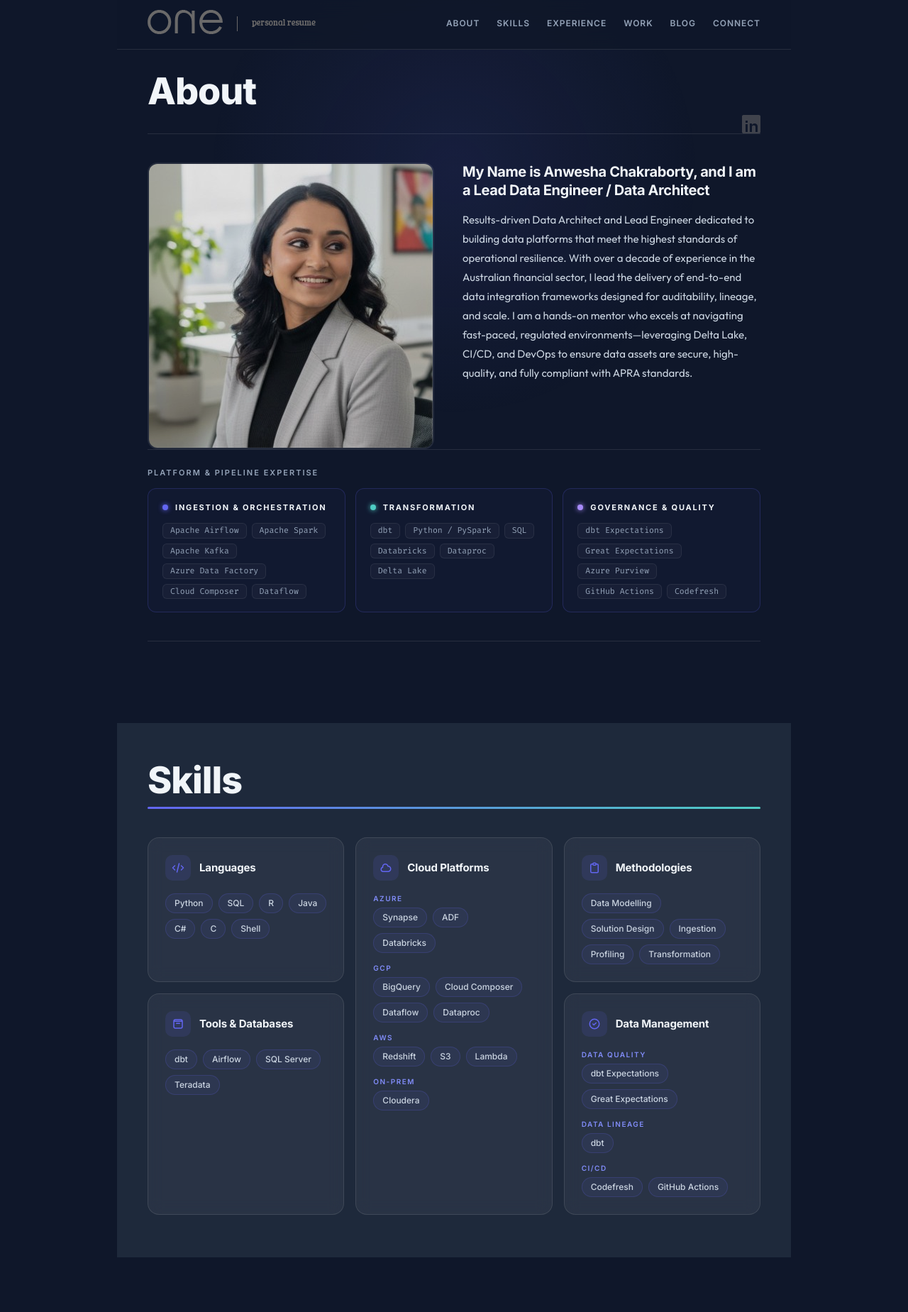
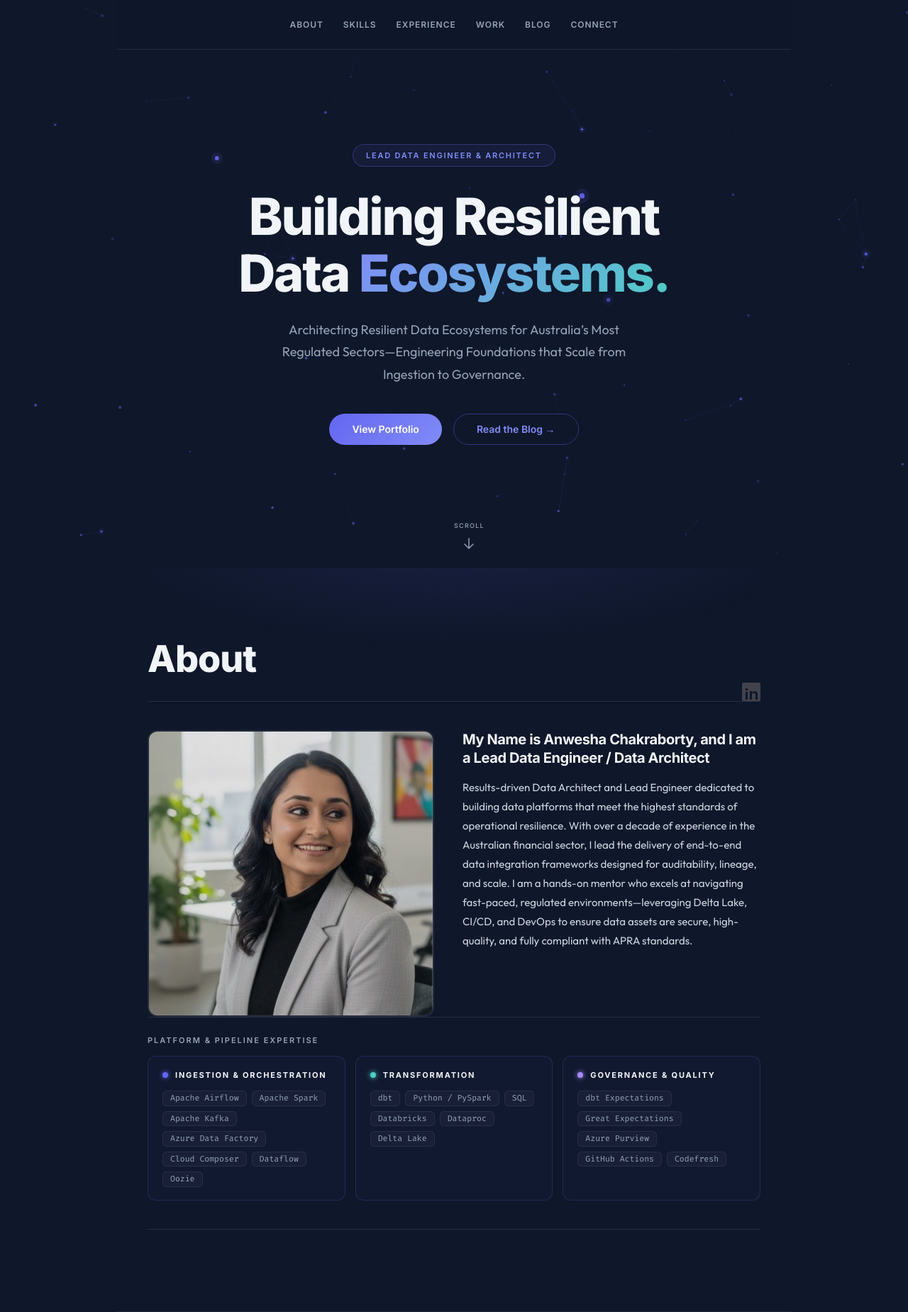
Before and after one commit to ac6596/Anwesha.Me, a Flask app: page / in a window 1280 px wide. Shown: the top 1849 px of the page at 71% size. Run offline with Flask 3, Linux system fonts and the light colour scheme.

Commit message:
Style changes, added skills

```diff
--- a/app/index.html
+++ b/app/index.html
@@ -9,6 +9,7 @@
 <link rel="preconnect" href="https://fonts.gstatic.com" crossorigin>
 <link href="https://fonts.googleapis.com/css2?family=Inter:wght@400;500;600;700;800&family=Outfit:wght@300;400;500;600&family=Fira+Code:wght@300;400;500&display=swap" rel="stylesheet">
 <link rel="stylesheet" href="https://cdn.jsdelivr.net/gh/devicons/devicon@latest/devicon.min.css">
+<link rel="stylesheet" href="https://unpkg.com/aos@2.3.4/dist/aos.css" />
 <script type='text/javascript' src="https://ajax.googleapis.com/ajax/libs/jquery/3.7.1/jquery.min.js"></script>
 <script type="text/javascript" src="js/jquery.prettyPhoto.js"></script>
 <script type="text/javascript" src="js/jquery.easing.1.3.js"></script>
@@ -30,10 +31,32 @@
   </ul>
 </div>
 
+<!--Begin Hero Section-->
+<section id="hero">
+  <canvas id="hero-canvas"></canvas>
+  <div class="hero-content">
+    <span class="hero-eyebrow">Lead Data Engineer &amp; Architect</span>
+    <h1 class="hero-heading">Building Resilient<br>Data <em>Ecosystems.</em></h1>
+    <p class="hero-sub">Architecting Resilient Data Ecosystems for Australia’s Most Regulated Sectors—Engineering Foundations that Scale from Ingestion to Governance.</p>
+    <div class="hero-ctas">
+      <a href="#work" class="hero-cta hero-cta--primary">View Portfolio</a>
+      <a href="/blog" class="hero-cta hero-cta--ghost">Read the Blog &rarr;</a>
+    </div>
+  </div>
+  <a href="#about" class="hero-scroll-hint">
+    <span>Scroll</span>
+    <svg width="16" height="20" viewBox="0 0 16 20" fill="none" xmlns="http://www.w3.org/2000/svg" aria-hidden="true">
+      <path d="M8 3v14M2 11l6 6 6-6" stroke="currentColor" stroke-width="1.5" stroke-linecap="round" stroke-linejoin="round"/>
+    </svg>
+  </a>
+</section>
+<!--End Hero Section-->
+
 <div id="container">
 
 <!--Begin About Section-->
 <div id="about" class="reveal">
+  <div id="about-parallax-bg"></div>
   <h1>About</h1>
   <ul id="top-social">
     <!--<li><a href="https://www.facebook.com/anwesha.chakraborty.180" class="facebook">Facebook</a></li>-->
@@ -49,7 +72,7 @@
       <div class="ecosystem-bento">
 
         <!-- Ingestion & Orchestration -->
-        <div class="eco-card">
+        <div class="eco-card" data-aos="fade-up" data-aos-delay="0">
           <div class="eco-card-header">
             <span class="eco-dot eco-dot--indigo"></span>
             <h4 class="eco-category">Ingestion &amp; Orchestration</h4>
@@ -61,11 +84,12 @@
             <span class="eco-tool">Azure Data Factory</span>
             <span class="eco-tool">Cloud Composer</span>
             <span class="eco-tool">Dataflow</span>
+            <span class="eco-tool">Oozie</span>
           </div>
         </div>
 
         <!-- Transformation -->
-        <div class="eco-card">
+        <div class="eco-card" data-aos="fade-up" data-aos-delay="100">
           <div class="eco-card-header">
             <span class="eco-dot eco-dot--teal"></span>
             <h4 class="eco-category">Transformation</h4>
@@ -81,7 +105,7 @@
         </div>
 
         <!-- Governance & Quality -->
-        <div class="eco-card">
+        <div class="eco-card" data-aos="fade-up" data-aos-delay="200">
           <div class="eco-card-header">
             <span class="eco-dot eco-dot--violet"></span>
             <h4 class="eco-category">Governance &amp; Quality</h4>
@@ -167,6 +191,7 @@
             <span class="bento-subgroup-label">On-Prem</span>
             <div class="bento-tags">
               <span class="bento-tag">Cloudera</span>
+              <span class="bento-tag">Redhat Openshift</span>
             </div>
           </div>
         </div>
@@ -249,37 +274,37 @@
   <div class="content">
 
     <div class="col">
-      <h2>Senior Data Engineer – ANZ | KYC Uplift</h2>
+      <h2>Senior Data Engineer – <span class="company-name">ANZ</span> | KYC Uplift</h2>
       <span class="exp-date">Nov 2025 – Present</span>
       <p>Working as a Lead Data Engineer within KYC uplift, building end-to-end data solutions that deliver trusted insights for financial crime, AML, and regulatory obligations. Responsible for stakeholder management across business and technology, embedding data governance, lineage, and quality controls, optimising data pipelines for scale and reliability, and coaching data engineers to support sustainable delivery.</p>
     </div>
 
     <div class="col">
-      <h2>Senior Data Engineer – ANZ | Customer Care</h2>
+      <h2>Senior Data Engineer – <span class="company-name">ANZ</span> | Customer Care</h2>
       <span class="exp-date">May 2024 – Nov 2025</span>
       <p>Worked as a Senior Data Engineer building a proactive, customer-centric data approach across high impact processes (HIPs) such as bereavement, hardship, and remediation. Partnered closely with business, risk, and operations stakeholders — owning data governance and quality frameworks, improving pipeline performance and resilience, and mentoring data engineers to uplift team capability and delivery maturity.</p>
     </div>
 
     <div class="col">
-      <h2>Senior Data Engineer – ANZ | Retail &amp; Commercial</h2>
+      <h2>Senior Data Engineer – <span class="company-name">ANZ</span> | Retail &amp; Commercial</h2>
       <span class="exp-date">Apr 2023 – May 2024</span>
       <p>Architected enterprise Delta Lake transaction assets in Spark. Led 6 engineers through Teradata-to-OpenShift migration, standardising Airflow + dbt for data observability at scale.</p>
     </div>
 
     <div class="col">
-      <h2>Data Engineer – ANZ | Commercial &amp; Responsible Banking</h2>
+      <h2>Data Engineer – <span class="company-name">ANZ</span> | Commercial &amp; Responsible Banking</h2>
       <span class="exp-date">2020 – 2023</span>
       <p>Built geospatial and payment pipelines for regulatory-grade analytics. Delivered R Shiny tools and automated CI/CD for legacy Python platform modernisation.</p>
     </div>
 
     <div class="col">
-      <h2>Data Engineer – AGL Energy</h2>
+      <h2>Data Engineer – <span class="company-name">AGL</span> Energy</h2>
       <span class="exp-date">2019 – 2020</span>
       <p>Designed Azure data platforms (ADF, Synapse, Databricks) for energy analytics and LRET/SRET compliance. Reduced ETL latency ~35% and implemented Microsoft Purview for data governance.</p>
     </div>
 
     <div class="col">
-      <h2>Earlier Roles – HCL, Infosys, Wipro</h2>
+      <h2>Earlier Roles – <span class="company-name">HCL</span>, <span class="company-name">Infosys</span>, <span class="company-name">Wipro</span></h2>
       <span class="exp-date">Software Engineer → Senior Software Engineer</span>
       <p>Built Hadoop, Spark, Kafka &amp; SSIS pipelines for BFSI and FMCG clients. Delivered AUSTRAC compliance systems and cross-border payment reporting at enterprise scale.</p>
     </div>
@@ -419,6 +444,139 @@
   $(document).ready(function() {
     $("a[rel^='prettyPhoto']").prettyPhoto({social_tools: false, deeplinking: false});
   });
+
+  // --- Shrinking header on scroll ---
+  var header = document.getElementById('header');
+  window.addEventListener('scroll', function() {
+    if (window.scrollY > 60) {
+      header.classList.add('header-scrolled');
+    } else {
+      header.classList.remove('header-scrolled');
+    }
+
+    // --- Parallax hero background ---
+    var parallaxBg = document.getElementById('about-parallax-bg');
+    if (parallaxBg) {
+      parallaxBg.style.transform = 'translateY(' + (window.scrollY * 0.3) + 'px)';
+    }
+  }, { passive: true });
+</script>
+<script src="https://unpkg.com/aos@2.3.4/dist/aos.js"></script>
+<script>
+  AOS.init({ duration: 450, easing: 'ease-out', once: true, offset: 60 });
+</script>
+<script>
+// --- Hero canvas: data-network background animation ---
+(function() {
+  var canvas = document.getElementById('hero-canvas');
+  if (!canvas) return;
+  var ctx = canvas.getContext('2d');
+  var W, H, particles, raf;
+  var CONN_DIST = 160;
+  var GRID_STEP = 70;
+
+  function resize() {
+    W = canvas.width  = canvas.offsetWidth;
+    H = canvas.height = canvas.offsetHeight;
+  }
+
+  function Particle() {
+    this.reset();
+  }
+  Particle.prototype.reset = function() {
+    this.x  = Math.random() * W;
+    this.y  = Math.random() * H;
+    this.vx = (Math.random() - 0.5) * 0.35;
+    this.vy = (Math.random() - 0.5) * 0.35;
+    this.r  = Math.random() * 1.6 + 0.6;
+    this.alpha = Math.random() * 0.45 + 0.15;
+    this.pulse = Math.random() > 0.85; // ~15% are "data nodes" that pulse
+    this.pulseT = Math.random() * Math.PI * 2;
+  };
+  Particle.prototype.update = function() {
+    this.x += this.vx;
+    this.y += this.vy;
+    if (this.x < 0)  this.x = W;
+    if (this.x > W)  this.x = 0;
+    if (this.y < 0)  this.y = H;
+    if (this.y > H)  this.y = 0;
+    if (this.pulse) this.pulseT += 0.025;
+  };
+
+  function init() {
+    resize();
+    var count = Math.max(40, Math.floor((W * H) / 16000));
+    particles = [];
+    for (var i = 0; i < count; i++) particles.push(new Particle());
+  }
+
+  function drawGrid() {
+    ctx.save();
+    ctx.strokeStyle = 'rgba(99,102,241,0.045)';
+    ctx.lineWidth = 0.5;
+    for (var x = 0; x <= W; x += GRID_STEP) {
+      ctx.beginPath(); ctx.moveTo(x, 0); ctx.lineTo(x, H); ctx.stroke();
+    }
+    for (var y = 0; y <= H; y += GRID_STEP) {
+      ctx.beginPath(); ctx.moveTo(0, y); ctx.lineTo(W, y); ctx.stroke();
+    }
+    ctx.restore();
+  }
+
+  function drawConnections() {
+    ctx.save();
+    for (var i = 0; i < particles.length; i++) {
+      for (var j = i + 1; j < particles.length; j++) {
+        var dx   = particles[i].x - particles[j].x;
+        var dy   = particles[i].y - particles[j].y;
+        var dist = Math.sqrt(dx * dx + dy * dy);
+        if (dist < CONN_DIST) {
+          var a = (1 - dist / CONN_DIST) * 0.18;
+          ctx.strokeStyle = 'rgba(99,102,241,' + a + ')';
+          ctx.lineWidth   = 0.7;
+          ctx.beginPath();
+          ctx.moveTo(particles[i].x, particles[i].y);
+          ctx.lineTo(particles[j].x, particles[j].y);
+          ctx.stroke();
+        }
+      }
+    }
+    ctx.restore();
+  }
+
+  function drawParticles() {
+    ctx.save();
+    particles.forEach(function(p) {
+      p.update();
+      var r     = p.pulse ? p.r * (1.4 + 0.6 * Math.sin(p.pulseT)) : p.r;
+      var alpha = p.pulse ? p.alpha * (1.2 + 0.8 * Math.sin(p.pulseT)) : p.alpha;
+      ctx.beginPath();
+      ctx.arc(p.x, p.y, r, 0, Math.PI * 2);
+      ctx.fillStyle = 'rgba(99,102,241,' + Math.min(alpha, 0.9) + ')';
+      ctx.fill();
+      if (p.pulse) {
+        // Soft glow ring around pulsing nodes
+        ctx.beginPath();
+        ctx.arc(p.x, p.y, r * 2.8, 0, Math.PI * 2);
+        ctx.fillStyle = 'rgba(99,102,241,' + (alpha * 0.12) + ')';
+        ctx.fill();
+      }
+    });
+    ctx.restore();
+  }
+
+  function draw() {
+    ctx.clearRect(0, 0, W, H);
+    drawGrid();
+    drawConnections();
+    drawParticles();
+    raf = requestAnimationFrame(draw);
+  }
+
+  window.addEventListener('resize', function() { init(); });
+  init();
+  draw();
+})();
 </script>
 </body>
 </html>
--- a/app/styles.css
+++ b/app/styles.css
@@ -77,6 +79,154 @@ a img { border: 0; }
 }
 
 /****************************************************/
+/* HERO SECTION                                     */
+/****************************************************/
+@keyframes heroFadeUp {
+  from { opacity: 0; transform: translateY(22px); }
+  to   { opacity: 1; transform: translateY(0); }
+}
+
+#hero {
+  position: relative;
+  width: 100%;
+  min-height: 100vh;
+  display: flex;
+  align-items: center;
+  justify-content: center;
+  overflow: hidden;
+  text-align: center;
+  background: var(--bg-primary);
+}
+
+#hero-canvas {
+  position: absolute;
+  inset: 0;
+  width: 100%;
+  height: 100%;
+  z-index: 0;
+  display: block;
+}
+
+.hero-content {
+  position: relative;
+  z-index: 1;
+  max-width: 780px;
+  padding: 90px 32px 60px;
+}
+
+.hero-eyebrow {
+  display: inline-block;
+  font: 600 11px/18px 'Inter', sans-serif;
+  letter-spacing: 0.16em;
+  text-transform: uppercase;
+  color: var(--accent-light);
+  border: 1px solid rgba(99,102,241,0.35);
+  background: rgba(99,102,241,0.08);
+  padding: 6px 18px;
+  border-radius: 999px;
+  margin-bottom: 30px;
+  opacity: 0;
+  animation: heroFadeUp 0.6s ease-out 0.3s forwards;
+}
+
+.hero-heading {
+  font: 800 72px/80px 'Inter', sans-serif;
+  color: var(--text);
+  letter-spacing: -0.03em;
+  margin: 0 0 24px;
+  opacity: 0;
+  animation: heroFadeUp 0.6s ease-out 0.55s forwards;
+}
+
+.hero-heading em {
+  background: linear-gradient(135deg, #818CF8 0%, #4ecdc4 100%);
+  -webkit-background-clip: text;
+  -webkit-text-fill-color: transparent;
+  background-clip: text;
+  font-style: normal;
+}
+
+.hero-sub {
+  font: 400 18px/1.75 'Outfit', sans-serif;
+  color: var(--text-muted);
+  max-width: 520px;
+  margin: 0 auto 40px;
+  opacity: 0;
+  animation: heroFadeUp 0.6s ease-out 0.75s forwards;
+}
+
+.hero-ctas {
+  display: flex;
+  gap: 16px;
+  justify-content: center;
+  flex-wrap: wrap;
+  opacity: 0;
+  animation: heroFadeUp 0.6s ease-out 0.95s forwards;
+}
+
+.hero-cta {
+  display: inline-flex;
+  align-items: center;
+  gap: 8px;
+  padding: 14px 32px;
+  border-radius: 999px;
+  font: 600 14px/1 'Inter', sans-serif;
+  text-decoration: none;
+  transition: transform 0.25s ease-out, box-shadow 0.25s ease-out, background 0.25s ease-out, color 0.25s ease-out;
+}
+
+.hero-cta--primary {
+  background: linear-gradient(135deg, #6366F1 0%, #818CF8 100%);
+  color: #fff;
+  border: none;
+}
+.hero-cta--primary:hover {
+  transform: scale(1.05);
+  box-shadow: 0 6px 30px rgba(99,102,241,0.5);
+  color: #fff;
+}
+
+.hero-cta--ghost {
+  background: transparent;
+  color: var(--accent-light);
+  border: 1px solid rgba(99,102,241,0.4);
+}
+.hero-cta--ghost:hover {
+  background: rgba(99,102,241,0.12);
+  border-color: var(--accent-light);
+  transform: scale(1.05);
+  color: var(--text);
+}
+
+.hero-scroll-hint {
+  position: absolute;
+  bottom: 28px;
+  left: 50%;
+  transform: translateX(-50%);
+  display: flex;
+  flex-direction: column;
+  align-items: center;
+  gap: 7px;
+  color: var(--text-muted);
+  font: 500 9px/1 'Inter', sans-serif;
+  letter-spacing: 0.14em;
+  text-transform: uppercase;
+  text-decoration: none;
+  z-index: 1;
+  opacity: 0;
+  animation: heroFadeUp 0.6s ease-out 1.3s forwards;
+  transition: color 0.2s;
+}
+.hero-scroll-hint:hover { color: var(--accent-light); }
+.hero-scroll-hint svg {
+  animation: scrollBounce 1.8s ease-in-out infinite;
+}
+@keyframes scrollBounce {
+  0%, 100% { transform: translateY(0); }
+  50%       { transform: translateY(5px); }
+}
+
+/****************************************************/
 /* HEADER                                           */
 /****************************************************/
 #header {
@@ -92,13 +242,28 @@ a img { border: 0; }
   left: 50%;
   margin: 0 0 0 -475px;
   z-index: 100;
+  transition: height 0.3s ease-out, background 0.3s ease-out;
 }
-#header #logo { padding-top: 14px; float: left; }
-#header #main-menu { float: right; padding-top: 22px; }
+#header.header-scrolled {
+  height: 52px;
+  background: rgba(15, 23, 42, 0.97);
+}
+#header #logo { display: none; }
+#header #main-menu {
+  float: none;
+  display: flex;
+  justify-content: center;
+  align-items: center;
+  height: 70px;
+  padding: 0;
+  margin: 0;
+  transition: height 0.3s ease-out;
+}
+#header.header-scrolled #main-menu { height: 52px; }
 #header #main-menu li {
-  float: left;
+  float: none;
   list-style: none;
-  margin-left: 24px;
+  margin: 0 14px;
   font: 600 12px/22px 'Inter', sans-serif;
   letter-spacing: 0.08em;
   text-transform: uppercase;
@@ -109,7 +274,19 @@ a img { border: 0; }
 /****************************************************/
 /* ABOUT SECTION                                    */
 /****************************************************/
-#about { margin: 0 43px; padding-top: 100px; }
+#about { margin: 0 43px; padding-top: 100px; position: relative; overflow: hidden; }
+#about-parallax-bg {
+  position: absolute;
+  top: -60px;
+  left: -43px;
+  right: -43px;
+  height: 420px;
+  background: radial-gradient(ellipse 80% 60% at 50% 0%, rgba(99,102,241,0.13) 0%, transparent 70%);
+  pointer-events: none;
+  z-index: 0;
+  will-change: transform;
+}
+#about > *:not(#about-parallax-bg) { position: relative; z-index: 1; }
 #about h1 { float: left; }
 #about #top-social { float: right; padding-top: 62px; }
 #about #top-social li { float: left; list-style: none; margin-left: 10px; }
```
Also changed, not shown: other parts of app/styles.css (+43 -16 lines), templates/blog_list.html (+7 -6 lines).
